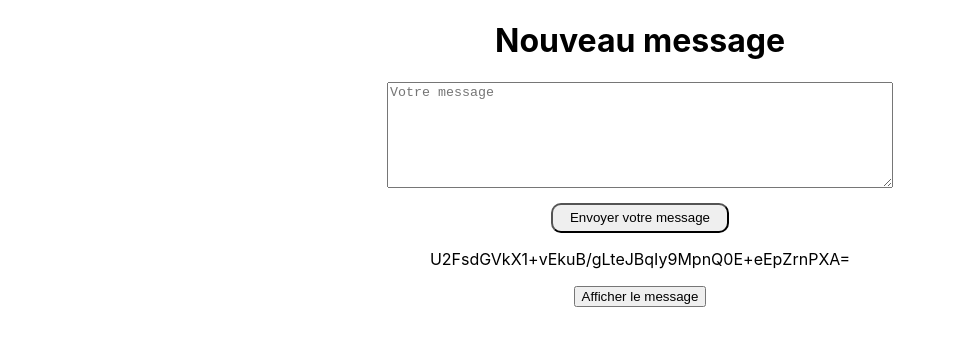
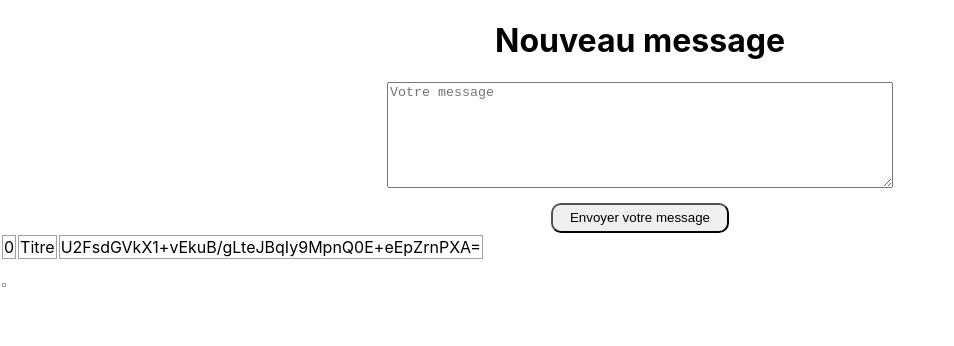
Before and after one commit to AliceLemerre/JournalCrypt-, a React (Create React App) app in the folder diary/: page / in a window 1280 px wide. Both pictures are taken after a click on the button "Envoyer votre message". Shown: the top 346 px of the page, without its empty margins (0-954 px from the left). Built offline with nearby package versions, Linux system fonts and the light colour scheme.

Commit message:
add Stockage message

```diff
--- /dev/null
+++ b/diary/src/AddMessage.jsx
@@ -0,0 +1,65 @@
+import React, { useState, useContext } from 'react';
+import CryptoJS from 'crypto-js';
+import { MyContext } from './context/MyContext';
+
+const AddMessage = () => {
+    const { messageList, setMessageList } = useContext(MyContext);
+    const [encryptedText, setEncryptedText] = useState('');
+    const [text, setText] = useState('');
+    const [decryptedText, setDecryptedText] = useState('');
+    const secretKey = 'my-secret-key';
+
+    const encryptText = (text) => {
+
+        const encrypted = CryptoJS.AES.encrypt(text, secretKey).toString();
+        setEncryptedText(encrypted);
+
+        let map = new Map();
+        let titre = 'Titre';
+        map.set(titre, encrypted);
+
+        setMessageList((prevValues) => [...prevValues, Array.from(map.entries())[0]]);
+        console.log(messageList)
+      };
+
+      const decryptText = (encryptedText) => {
+
+        const bytes = CryptoJS.AES.decrypt(encryptedText, secretKey);
+        const decrypted = bytes.toString(CryptoJS.enc.Utf8);
+        // setDecryptedText(decrypted);
+        return decrypted;
+      };
+
+    return(
+        <div>
+            <h1>Nouveau message</h1>
+            <div className="new-message">
+                <textarea
+                placeholder="Votre message"
+                value={text}
+                className="textarea"
+                onChange={(e) => setText(e.target.value)}
+                ></textarea>
+                <button className="btn-send" onClick={() => encryptText(text)}>Envoyer votre message</button>
+            </div>
+            <div>
+            {messageList.map((item, index) => (
+                <table className='message-list'>
+                    <tr>
+                        <td>{index}</td>
+                        <td>{item[0]}</td>
+                        <td>{item[1]}</td>
+                        <br></br>
+                        <td>{decryptText(item[1])}</td>
+                        <br></br>
+                    </tr>
+                </table>
+            ))}
+            </div>
+        </div>
+
+    );
+
+};
+
+export default AddMessage;
--- a/diary/src/App.css
+++ b/diary/src/App.css
@@ -62,3 +62,11 @@
   margin-left: auto;
   margin-right: auto;
 }
+
+.message-list{
+  display: flex;
+}
+
+td{
+  border: 1px solid rgb(160 160 160);
+}
--- a/diary/src/App.js
+++ b/diary/src/App.js
@@ -1,25 +1,19 @@
-import logo from './logo.svg';
+// import logo from './logo.svg';
 import Encrypt from '../src/encrypt/encrypt';
+import AddMessage from '../src/AddMessage';
 import './App.css';
+import { useState, React, useContext } from "react";
+import { MyContext } from "./context/MyContext";
 
 function App() {
+  const [messageList, setMessageList] = useState([]);
   return (
     <div className="App">
-      {/* <header className="App-header">
-        <img src={logo} className="App-logo" alt="logo" />
-        <p>
-          Edit <code>src/App.js</code> and save to reload.
-        </p>
-        <a
-          className="App-link"
-          href="https://reactjs.org"
-          target="_blank"
-          rel="noopener noreferrer"
-        >
-          Learn React
-        </a>
-      </header> */}
-      <Encrypt></Encrypt>
+      <div>
+        <MyContext.Provider value={{ messageList, setMessageList }}>
+          <AddMessage />
+        </MyContext.Provider>
+      </div>
     </div>
   );
 }
--- /dev/null
+++ b/diary/src/context/MyContext.js
@@ -0,0 +1,3 @@
+import { createContext } from 'react';
+
+export const MyContext = createContext([]);
--- a/diary/src/encrypt/encrypt.jsx
+++ b/diary/src/encrypt/encrypt.jsx
@@ -2,22 +2,60 @@ import React, { useState } from 'react';
 import CryptoJS from 'crypto-js';
 
 const Encrypt = () => {
+  const getMessageList = JSON.parse(localStorage.getItem('messageList'));
   const [text, setText] = useState('');
   const [encryptedText, setEncryptedText] = useState('');
   const [decryptedText, setDecryptedText] = useState('');
+  const [messageListEncrypted, showMessageListEncrypted] = useState(getMessageList);
 
   const secretKey = 'my-secret-key';
 
   const encryptText = (text) => {
     const encrypted = CryptoJS.AES.encrypt(text, secretKey).toString();
     setEncryptedText(encrypted);
+    const getMessageList = JSON.parse(localStorage.getItem('messageList'));
+    if(getMessageList){
+        let map = new Map();
+        let id = 2;
+        map.set(id, encrypted);
+        getMessageList.push(Array.from(map.entries())[0])
+        localStorage.setItem('messageList',JSON.stringify(getMessageList));
+    }else{
+        setMessageToLocalStorage(encrypted);
+    }
+  };
+
+  const setMessageToLocalStorage = (encrypted) => {
+    let map = new Map();
+    let id = 1;
+    map.set(id, encrypted);
+    console.log(JSON.stringify(map))
+    localStorage.setItem('messageList',JSON.stringify(Array.from(map.entries())));
   };
 
   const decryptText = (encryptedText) => {
+    // const getMessageList = JSON.parse(localStorage.getItem('messageList'));
+    // getMessageList.forEach(element => {
+    //     console.log(element[1])
+    // });
+
+    getMessageList.forEach(element => {
+        showMessageListEncrypted(element);
+    });
+
     const bytes = CryptoJS.AES.decrypt(encryptedText, secretKey);
     const decrypted = bytes.toString(CryptoJS.enc.Utf8);
     setDecryptedText(decrypted);
   };
+
+
+
+
+    const test = () => {
+        return getMessageList ? <div>{getMessageList.map((item, index) => (
+            <li key={index}>{item}</li>
+          ))}</div> : null
+      };
 
   return (
     <div>
@@ -31,12 +69,15 @@ const Encrypt = () => {
         ></textarea>
         <button className="btn-send" onClick={() => encryptText(text)}>Envoyer votre message</button>
       </div>
-      <div className='crypted-message-container'>
+      {/* <div className='crypted-message-container'>
         <p className='crypted-message'>{encryptedText}</p>
         <button onClick={() => decryptText(encryptedText)}>Afficher le message</button>
+      </div> */}
+      <div>
+        <p>{text}</p>
       </div>
       <div>
-        <p>{decryptedText}</p>
+        {test()}
       </div>
     </div>
   );
```
Also changed, not shown: 1 other file (tests, documents, lock files or other folders).
